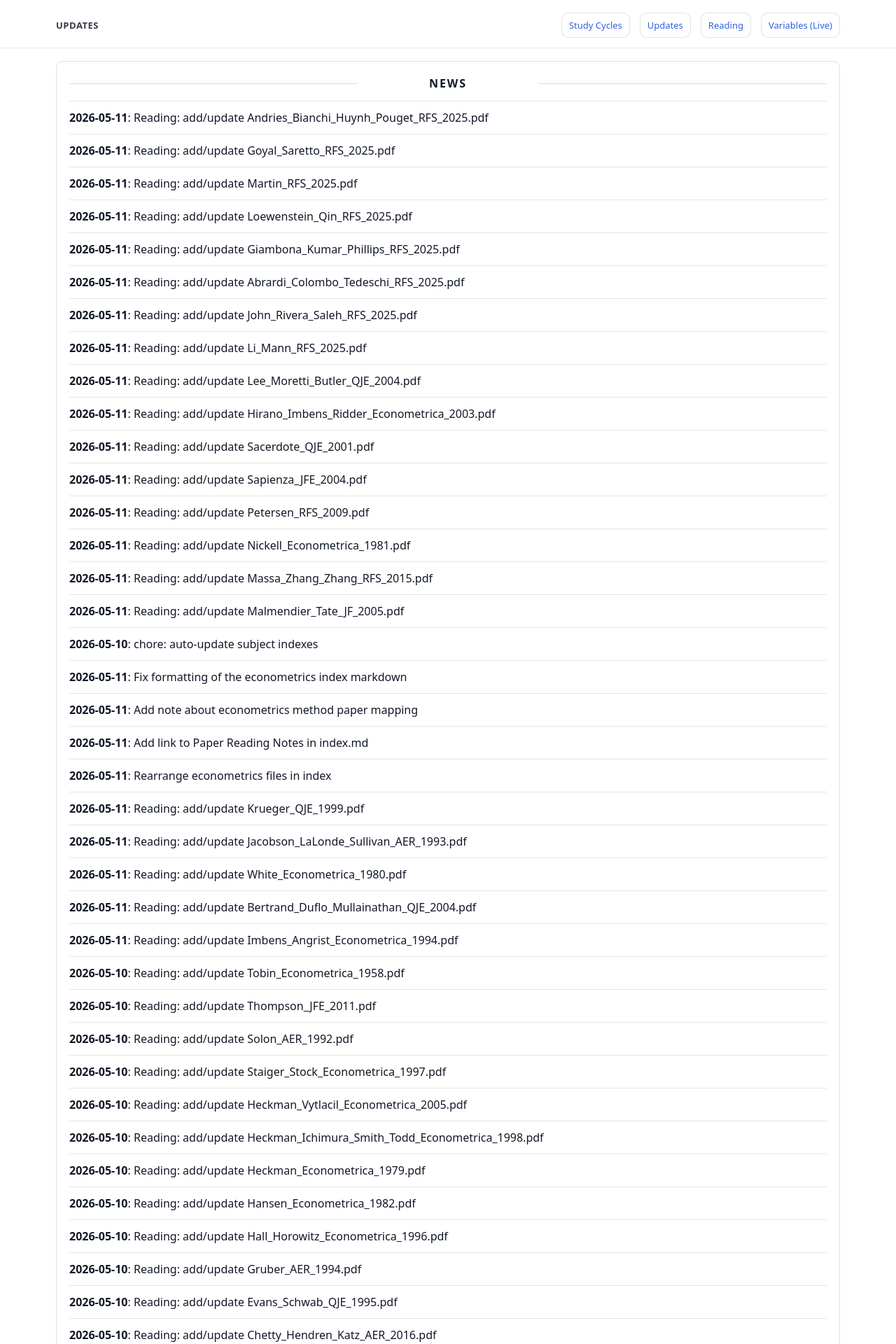
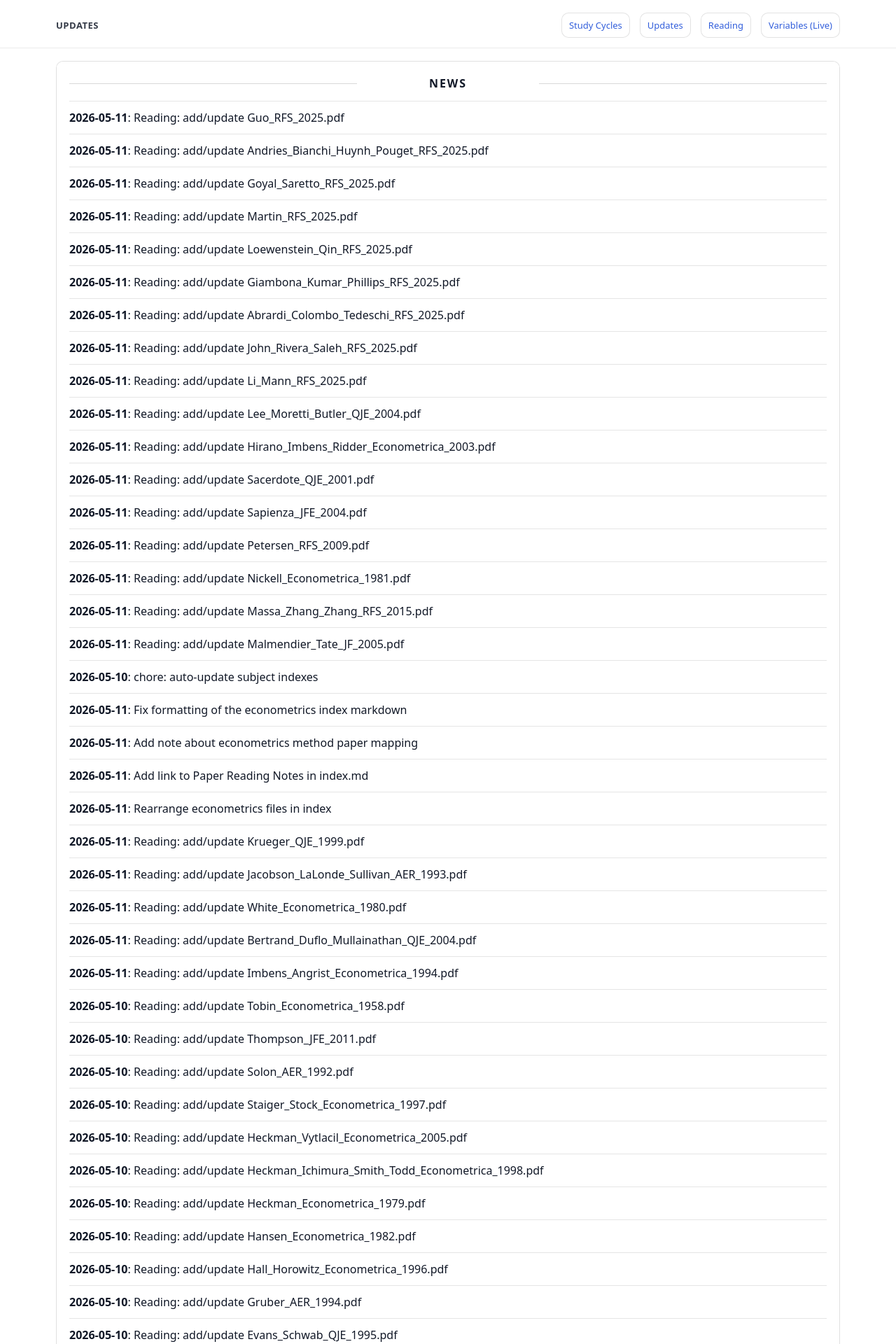
Before and after one commit to yaxinzn/study-archive, a Jekyll site: the page built from updates/index.md, in a window 1280 px wide. Shown: the top 1920 px of the page at 70% size. Built offline with Jekyll 4.4.1, drawn with Linux system fonts in a browser that asks for light colours; some of the changed text lies outside the part shown.

Commit message:
chore: update NEWS feed

```diff
--- a/_data/news.yml
+++ b/_data/news.yml
@@ -1,4 +1,7 @@
 # Auto-generated update history (sorted newest -> oldest). Do not edit manually.
+- ts: "1778488898"
+  date: "2026-05-11"
+  title: "Reading: add/update Guo_RFS_2025.pdf"
 - ts: "1778488795"
   date: "2026-05-11"
   title: "Reading: add/update Andries_Bianchi_Huynh_Pouget_RFS_2025.pdf"
```
